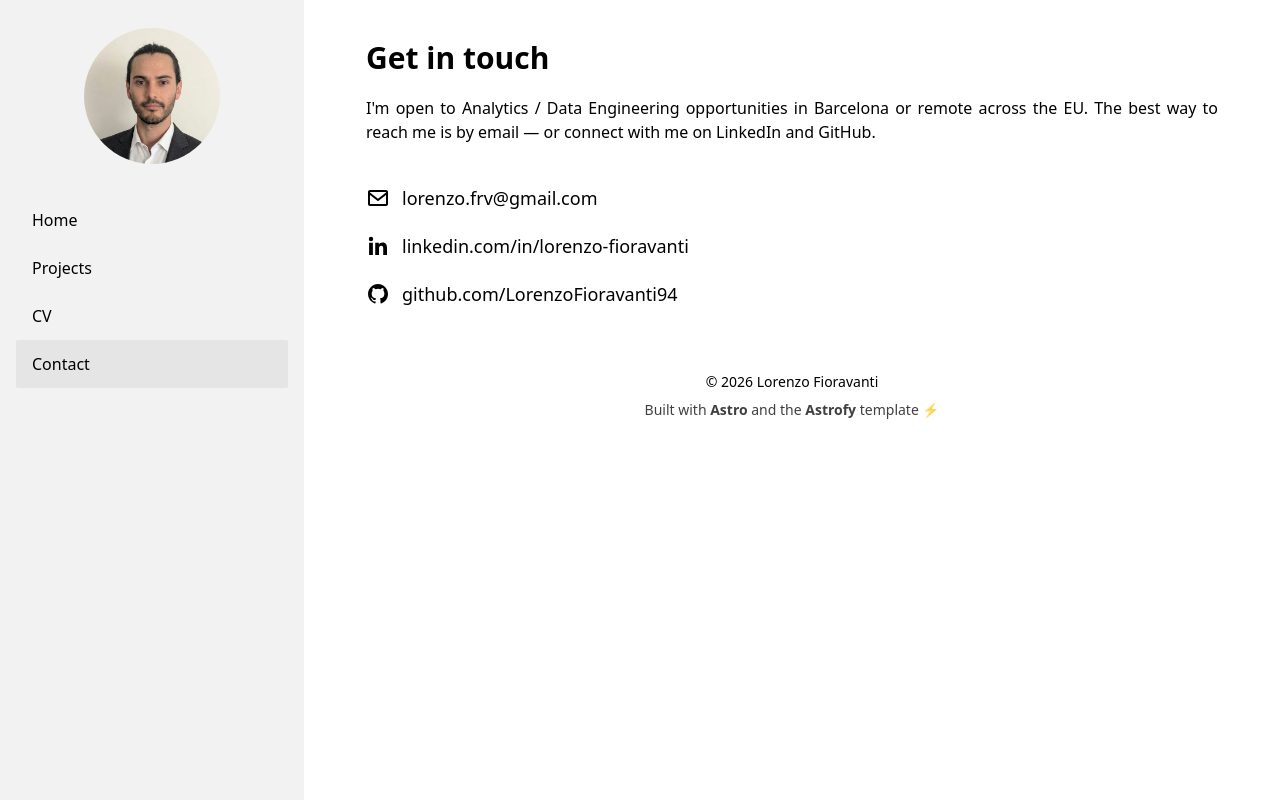
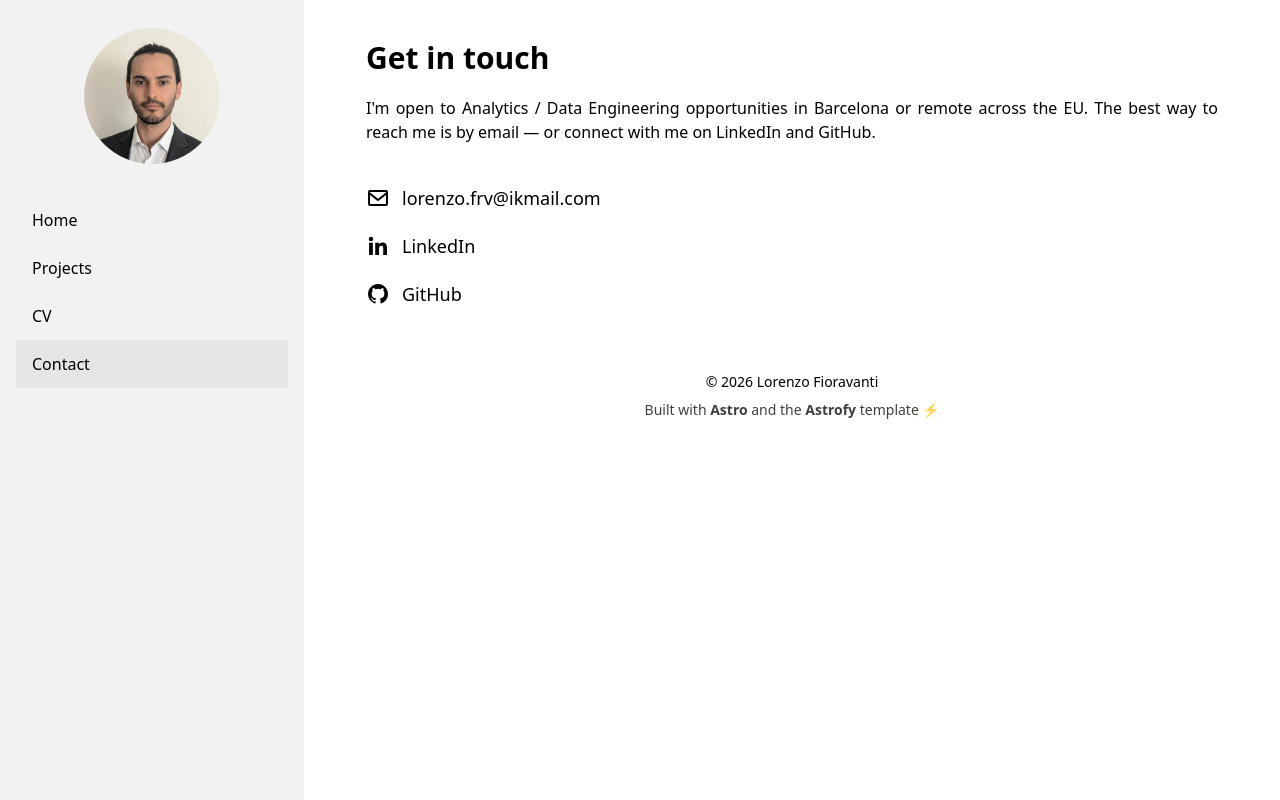
Before and after one commit to LorenzoFioravanti94/LorenzoFioravanti94.github.io, an Astro site: page /contact in a window 1280 px wide. Built offline with nearby package versions, Linux system fonts and the light colour scheme; Astro itself is replaced by a stand-in of ours.

Commit message:
Update contact email and use plain labels for LinkedIn and GitHub links

```diff
--- a/src/pages/contact.astro
+++ b/src/pages/contact.astro
@@ -14,7 +14,7 @@ import BaseLayout from "../layouts/BaseLayout.astro";
 
   <ul class="grid gap-5">
     <li>
-      <a href="mailto:lorenzo.frv@gmail.com" class="flex items-center gap-3 link link-hover text-lg w-fit">
+      <a href="mailto:lorenzo.frv@ikmail.com" class="flex items-center gap-3 link link-hover text-lg w-fit">
         <svg
           xmlns="http://www.w3.org/2000/svg"
           width="24"
@@ -25,7 +25,7 @@ import BaseLayout from "../layouts/BaseLayout.astro";
             d="M20 4H4c-1.103 0-2 .897-2 2v12c0 1.103.897 2 2 2h16c1.103 0 2-.897 2-2V6c0-1.103-.897-2-2-2zm0 2v.511l-8 6.223-8-6.222V6h16zM4 18V9.044l7.386 5.745a.994.994 0 0 0 1.228 0L20 9.044 20.002 18H4z"
           ></path></svg
         >
-        lorenzo.frv@gmail.com
+        lorenzo.frv@ikmail.com
       </a>
     </li>
     <li>
@@ -44,7 +44,7 @@ import BaseLayout from "../layouts/BaseLayout.astro";
             d="M9.237 8.855v12.139h3.769v-6.003c0-1.584.298-3.118 2.262-3.118 1.937 0 1.961 1.811 1.961 3.218v5.904H21v-6.657c0-3.27-.704-5.783-4.526-5.783-1.835 0-3.065 1.007-3.568 1.96h-.051v-1.66H9.237zm-6.142 0H6.87v12.139H3.095z"
           ></path></svg
         >
-        linkedin.com/in/lorenzo-fioravanti
+        LinkedIn
       </a>
     </li>
     <li>
@@ -65,7 +65,7 @@ import BaseLayout from "../layouts/BaseLayout.astro";
             d="M12.026 2c-5.509 0-9.974 4.465-9.974 9.974 0 4.406 2.857 8.145 6.821 9.465.499.09.679-.217.679-.481 0-.237-.008-.865-.011-1.696-2.775.602-3.361-1.338-3.361-1.338-.452-1.152-1.107-1.459-1.107-1.459-.905-.619.069-.605.069-.605 1.002.07 1.527 1.028 1.527 1.028.89 1.524 2.336 1.084 2.902.829.091-.645.351-1.085.635-1.334-2.214-.251-4.542-1.107-4.542-4.93 0-1.087.389-1.979 1.024-2.675-.101-.253-.446-1.268.099-2.64 0 0 .837-.269 2.742 1.021a9.582 9.582 0 0 1 2.496-.336 9.554 9.554 0 0 1 2.496.336c1.906-1.291 2.742-1.021 2.742-1.021.545 1.372.203 2.387.099 2.64.64.696 1.024 1.587 1.024 2.675 0 3.833-2.33 4.675-4.552 4.922.355.308.675.916.675 1.846 0 1.334-.012 2.41-.012 2.737 0 .267.178.577.687.479C19.146 20.115 22 16.379 22 11.974 22 6.465 17.535 2 12.026 2z"
           ></path></svg
         >
-        github.com/LorenzoFioravanti94
+        GitHub
       </a>
     </li>
   </ul>
```
